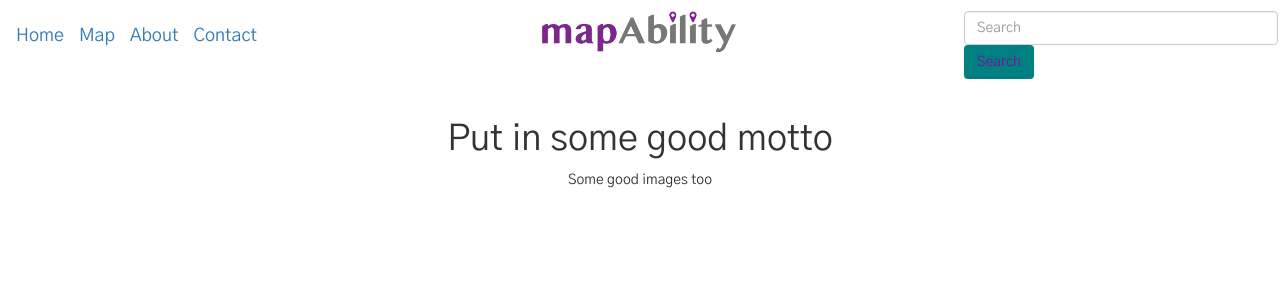
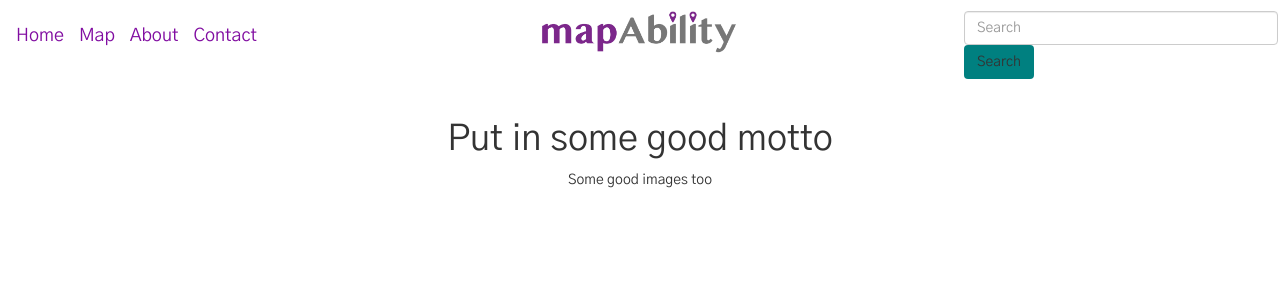
Before and after one commit to jmanchuck/citymaas, a Django app: page / in a window 1280 px wide. Shown: the top 300 px of the page. Run offline with Django 3.2, Linux system fonts and the light colour scheme; some libraries are stand-ins or nearby versions.

Commit message:
colour changes

```diff
--- a/main/static/css/style.css
+++ b/main/static/css/style.css
@@ -20,6 +20,15 @@ body {
 
 button {
   background-color: teal;
+}
+
+a { color:#810da1 !important;
+text-decoration:none;
+}
+
+a:hover {
+color:#000000;
+text-decoration : none;
 }
 
 #map {
--- a/main/templates/main/layout.html
+++ b/main/templates/main/layout.html
@@ -13,10 +13,10 @@
 </head>
 
 <body>
-  <nav class="navbar fixed-top top-nav purple">
+  <nav class="navbar fixed-top top-nav">
     <div class="container-fluid">
       <div class="row">
-        <div class="col-sm-4 purple">
+        <div class="col-sm-4">
           <a class="navbar-brand" href="{% url 'main' %}">Home</a>
           <a class="navbar-brand" href="{% url 'map' %}">Map</a>
           <a class="navbar-brand" href="{% url 'about' %}">About</a>
```
